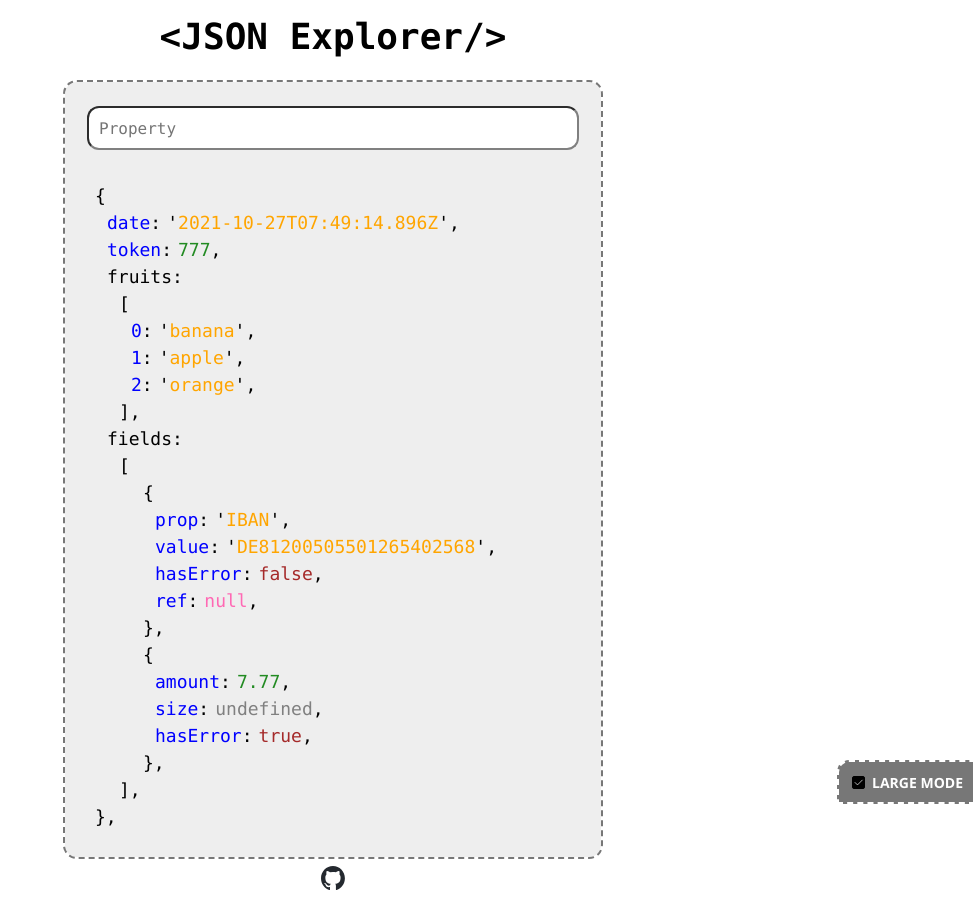
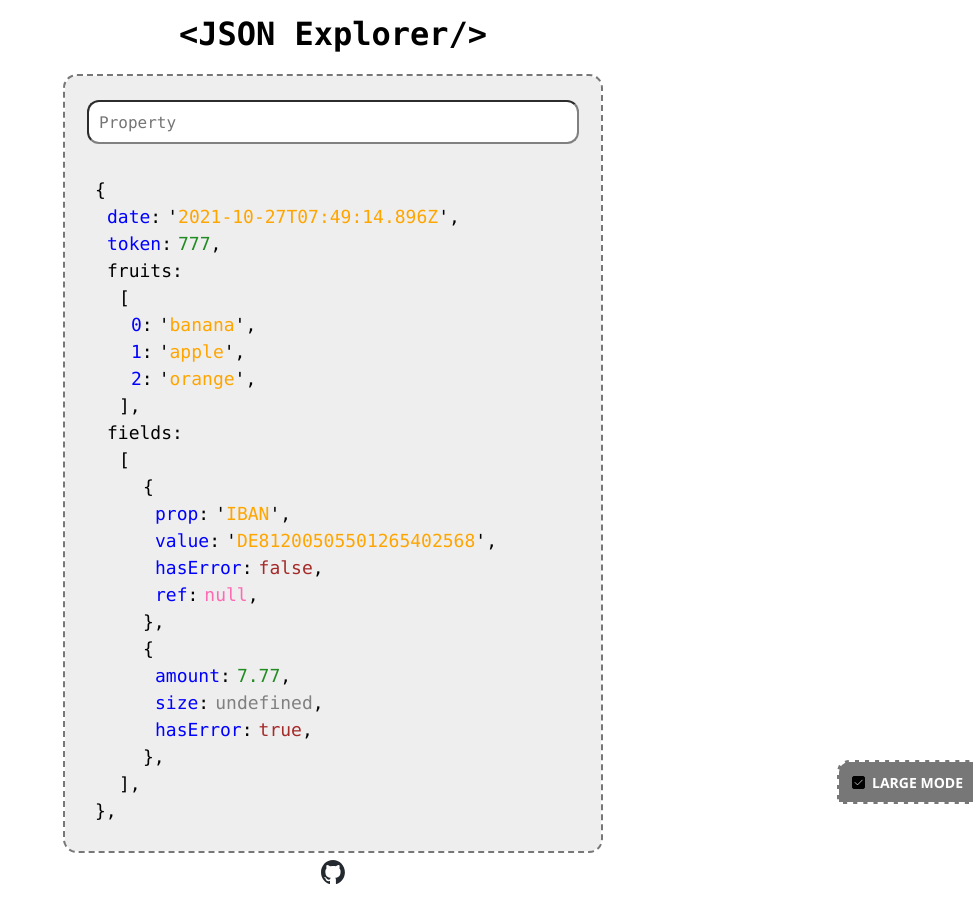
Before and after one commit to fer-nando-machado/react-json-explorer, a React (Vite) app: page / in a window 1280 px wide. Shown: the whole page, without its empty margins (307-1280 px from the left). Built offline with nearby package versions, Linux system fonts and the light colour scheme.

Commit message:
makes title size fixed

```diff
--- a/src/App.scss
+++ b/src/App.scss
@@ -12,13 +12,7 @@
 
   h1 {
     margin: 9px;
-  }
-
-  a {
-    color: initial;
-    &:hover {
-      font-weight: bold;
-    }
+    font-size: 32px;
   }
 
   .content {
```
